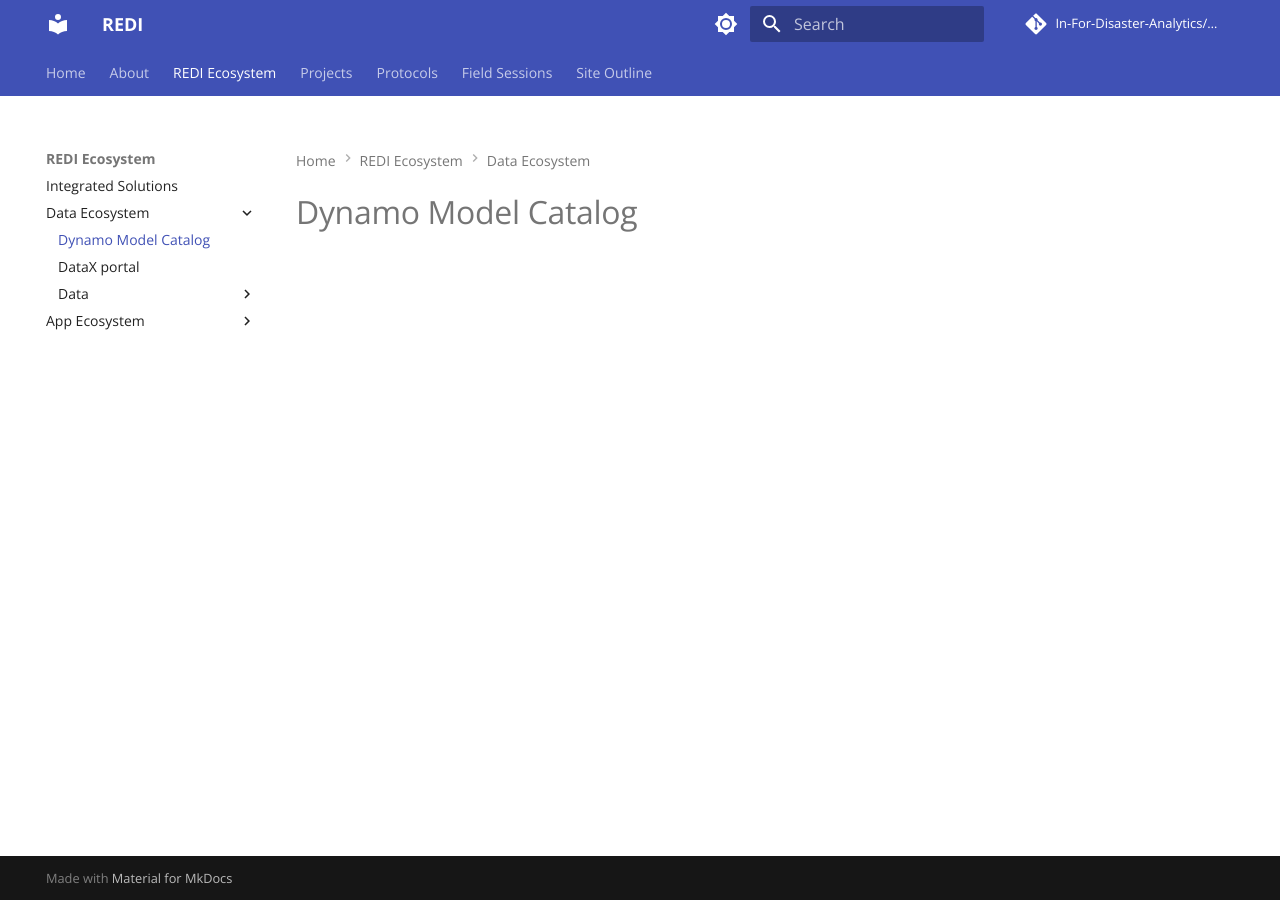
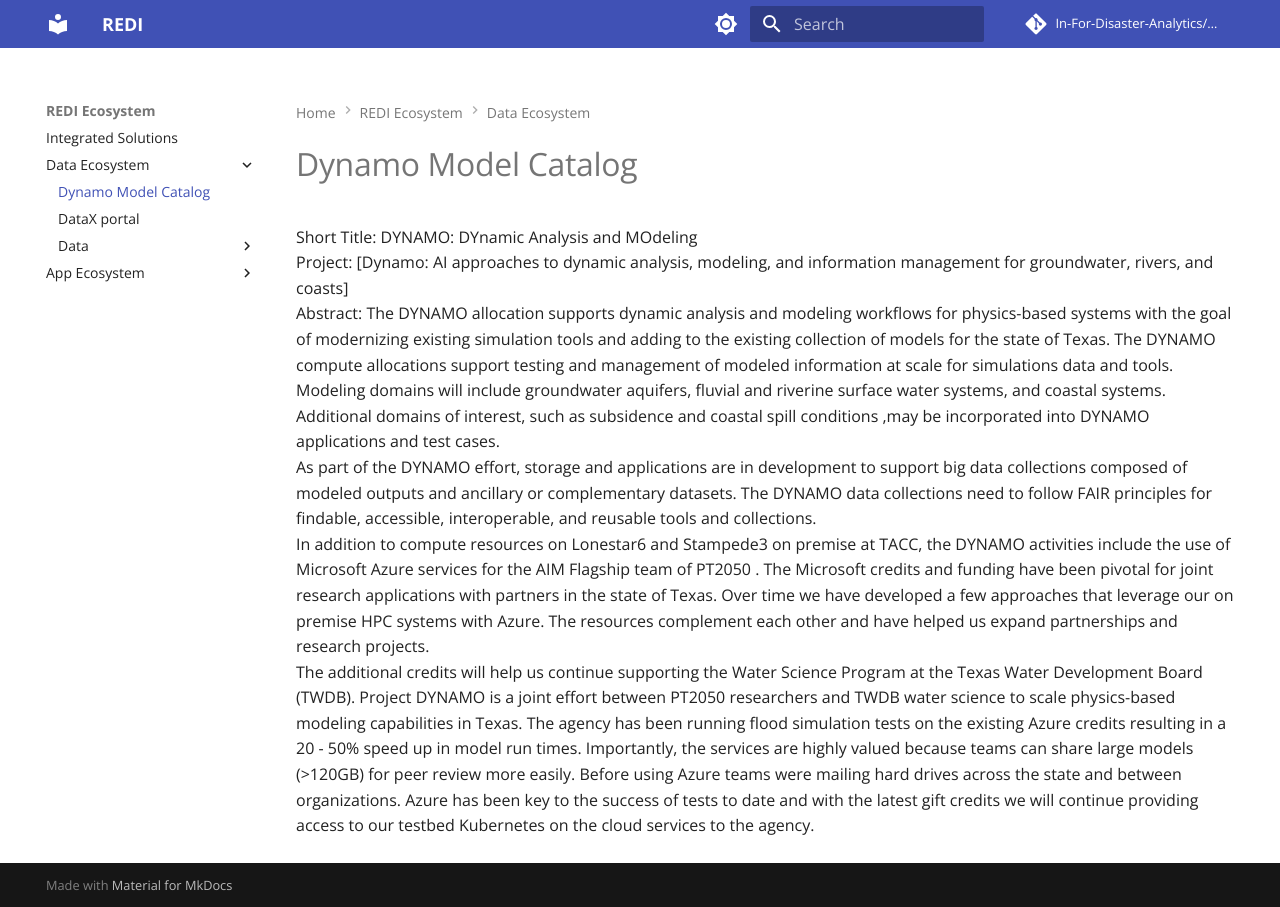
Before and after one commit to In-For-Disaster-Analytics/REDI-Documentation, an MkDocs documentation site: the page built from docs/redi-ecosystem/data-ecosystem/dynamo-model-catalog.md, in a window 1280 px wide. Built offline with MkDocs 1.6.1 and Material for MkDocs 9.7.7, drawn with Linux system fonts in a browser that asks for light colours; comment, search, counter and statistics services are not loaded.

Commit message:
Update dynamo-model-catalog.md

```diff
--- a/docs/redi-ecosystem/data-ecosystem/dynamo-model-catalog.md
+++ b/docs/redi-ecosystem/data-ecosystem/dynamo-model-catalog.md
@@ -1 +1,13 @@
 # Dynamo Model Catalog
+
+Short Title: DYNAMO: DYnamic Analysis and MOdeling
+
+Project: [Dynamo: AI approaches to dynamic analysis, modeling, and information management for groundwater, rivers, and coasts]
+
+Abstract: The DYNAMO allocation supports dynamic analysis and modeling workflows for physics-based systems with the goal of modernizing existing simulation tools and adding to the existing collection of models for the state of Texas. The DYNAMO compute allocations support testing and management of modeled information at scale for simulations data and tools. Modeling domains will include groundwater aquifers, fluvial and riverine surface water systems, and coastal systems. Additional domains of interest, such as subsidence and coastal spill conditions ,may be incorporated into DYNAMO applications and test cases.
+
+As part of the DYNAMO effort, storage and applications are in development to support big data collections composed of modeled outputs and ancillary or complementary datasets. The DYNAMO data collections need to follow FAIR principles for findable, accessible, interoperable, and reusable tools and collections.
+
+In addition to compute resources on Lonestar6 and Stampede3 on premise at TACC, the DYNAMO activities include the use of Microsoft Azure services for the AIM Flagship team of PT2050 . The Microsoft credits and funding have been pivotal for joint research applications with partners in the state of Texas. Over time we have developed a few approaches that leverage our on premise HPC systems with Azure. The resources complement each other and have helped us expand partnerships and research projects.
+
+The additional credits will help us continue supporting the Water Science Program at the Texas Water Development Board (TWDB). Project DYNAMO is a joint effort between PT2050 researchers and TWDB water science to scale physics-based modeling capabilities in Texas. The agency has been running flood simulation tests on the existing Azure credits resulting in a 20 - 50% speed up in model run times. Importantly, the services are highly valued because teams can share large models (>120GB) for peer review more easily. Before using Azure teams were mailing hard drives across the state and between organizations. Azure has been key to the success of tests to date and with the latest gift credits we will continue providing access to our testbed Kubernetes on the cloud services to the agency.
```
